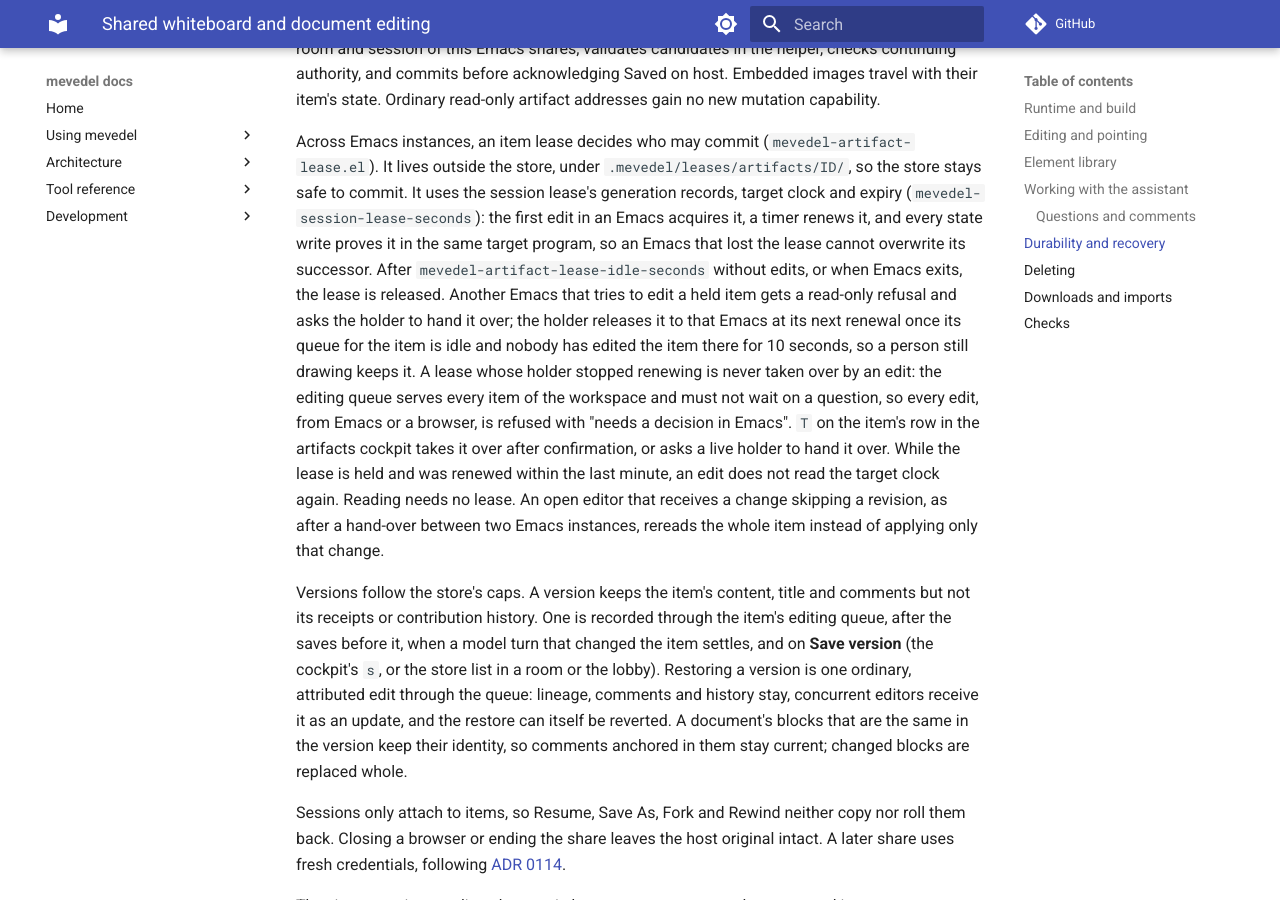
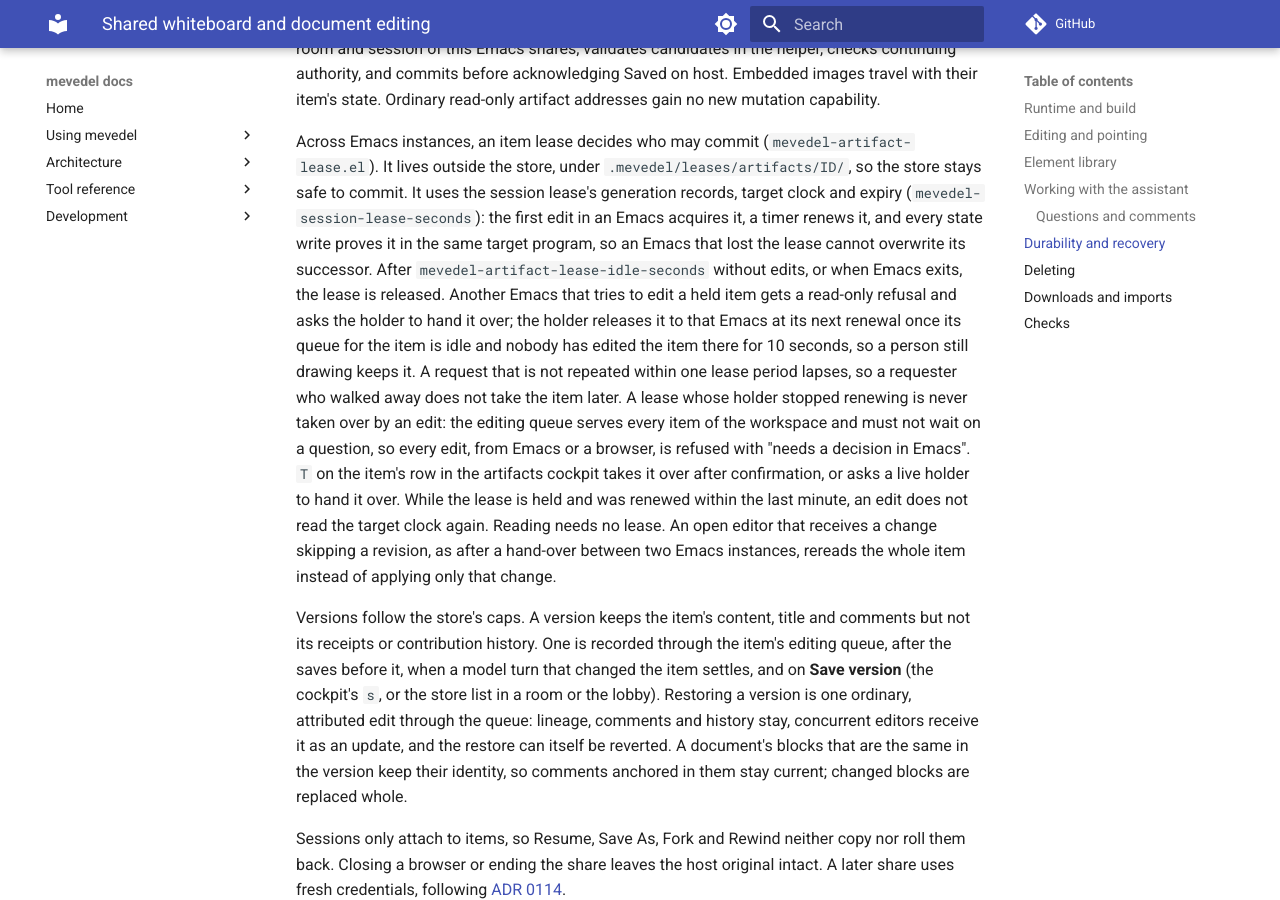
Before and after one commit to FrauH0lle/mevedel, an MkDocs documentation site: the page built from docs/shared-editing.md, in a window 1280 px wide and 900 px high, scrolled down 12257 px. Built offline with MkDocs 1.6.1 and Material for MkDocs 9.7.7, drawn with Linux system fonts in a browser that asks for light colours; comment, search, counter and statistics services are not loaded.

Commit message:
fix(artifacts): Date hand-over requests; claim after a slow takeover answer
A hand-over request carried no time, so one left by a user who tried
once and walked away made the holder hand the item over at its next
quiet moment, much later, and then refuse its own edits for the
reservation period.  Confirming a takeover reused the clock and records
observed before the question, so a slow answer wrote a lease record
that had already expired.

* mevedel-artifact-lease.el (mevedel-artifact-lease--request): Take
and record the requester's target time.
(mevedel-artifact-lease-acquire): Pass it.  Claim after confirmation
with a fresh observation.
(mevedel-artifact-lease--renew): Ignore and delete a request older than
one lease period.
* test/test-mevedel-artifact-lease.el (mevedel-artifact-lease-acquire):
A stale request is ignored; a takeover's record starts from the clock
after the answer.
* docs/shared-editing.md (Durability and recovery): Say so.

```diff
--- a/docs/shared-editing.md
+++ b/docs/shared-editing.md
@@ -577,8 +577,9 @@ exits, the lease is released. Another Emacs that tries to edit a held item
 gets a read-only refusal and asks the holder to hand it over; the holder
 releases it to that Emacs at its next renewal once its queue for the item is
 idle and nobody has edited the item there for 10 seconds, so a person still
-drawing keeps it. A lease whose holder stopped renewing is never taken over
-by an edit: the editing queue serves every item of the workspace and must not
+drawing keeps it. A request that is not repeated within one lease period
+lapses, so a requester who walked away does not take the item later. A
+lease whose holder stopped renewing is never taken over by an edit: the editing queue serves every item of the workspace and must not
 wait on a question, so every edit, from Emacs or a browser, is refused with
 "needs a decision in Emacs". `T` on the item's row in the artifacts cockpit
 takes it over after confirmation, or asks a live holder to hand it over.
```
Also changed, not shown: 2 other files.
